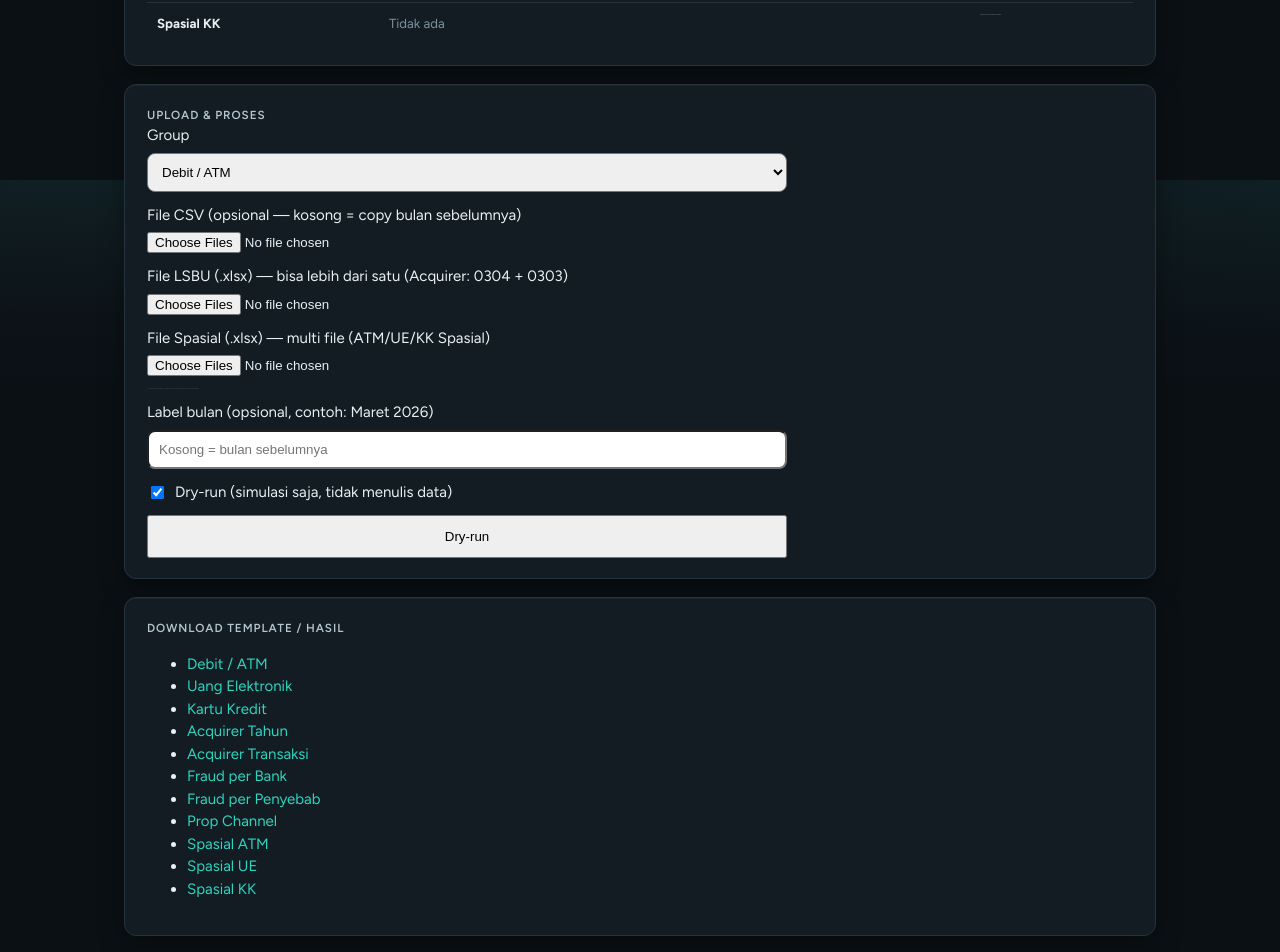
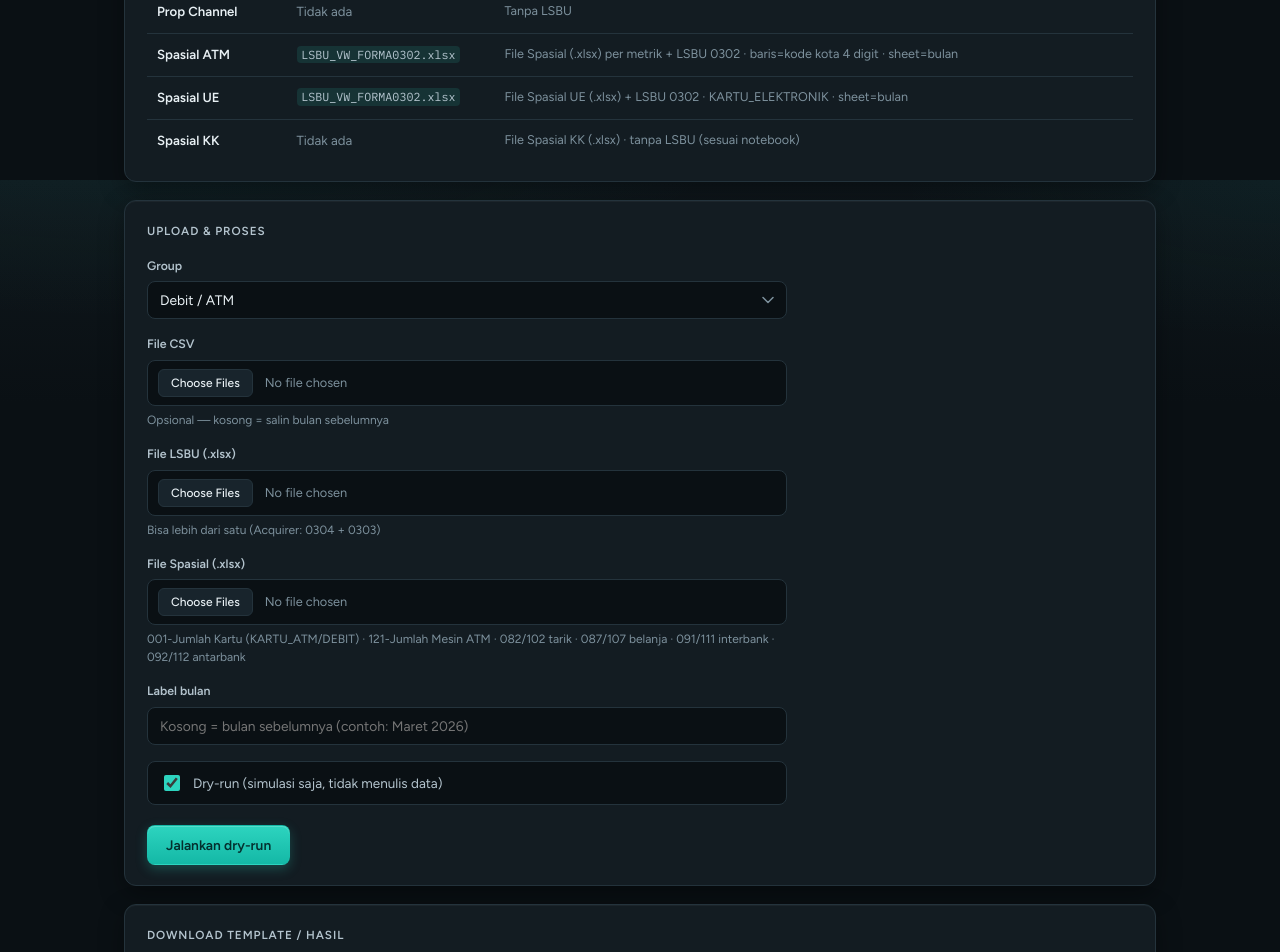
Before and after one commit to akward/spip-debit-updater-web, a Next.js app: page / in a window 1280 px wide. Shown: the part 620-1572 px from the top of the page. Built offline with nearby package versions, Linux system fonts and the light colour scheme.

Commit message:
UI: presentational markup for new design (no data-processing changes)

```diff
--- a/app/page.tsx
+++ b/app/page.tsx
@@ -480,14 +480,19 @@ export default function HomePage() {
     <main className="container">
       <header className="header">
         <div>
+          <p className="header-eyebrow">SPIP · Data ops</p>
           <h1>Aplikasi Update SPIP</h1>
-          <p>Update data laporan SPIP.</p>
+          <p>Unggah file sumber, jalankan dry-run atau proses, lalu tinjau hasil per job.</p>
         </div>
       </header>
 
       <section className="panel">
-        <h2>Panduan file LSBU per group</h2>
-        <table>
+        <div className="panel-head">
+          <h2>Panduan file LSBU</h2>
+          <p className="panel-hint">Per group proses</p>
+        </div>
+        <div className="table-wrap">
+          <table className="guide-table">
             <thead>
               <tr>
                 <th>Group</th>
@@ -498,9 +503,7 @@ export default function HomePage() {
             <tbody>
               {GROUPS.map((g) => (
                 <tr key={g.id}>
-                <td>
-                  <strong>{g.title}</strong>
-                </td>
+                  <td>{g.title}</td>
                   <td>
                     {g.lsbu ? (
                       <code>{g.lsbu}</code>
@@ -508,29 +511,26 @@ export default function HomePage() {
                       <span style={{ color: "var(--muted)" }}>Tidak ada</span>
                     )}
                   </td>
-                <td style={{ fontSize: 0.9 }}>{g.lsbuNote}</td>
+                  <td>{g.lsbuNote}</td>
                 </tr>
               ))}
             </tbody>
           </table>
+        </div>
       </section>
 
       <section className="panel">
+        <div className="panel-head">
           <h2>Upload & proses</h2>
+        </div>
         <form onSubmit={onSubmit}>
-          <div style={{ display: "grid", gap: 12, maxWidth: 640 }}>
-            <label>
-              Group
+          <div className="form-grid">
+            <label className="field">
+              <span className="field-label">Group</span>
               <select
+                className="control"
                 value={group}
                 onChange={(e) => setGroup(e.target.value)}
-                style={{
-                  display: "block",
-                  width: "100%",
-                  marginTop: 6,
-                  padding: 10,
-                  borderRadius: 8,
-                }}
               >
                 {GROUPS.map((g) => (
                   <option key={g.id} value={g.id}>
@@ -540,81 +540,81 @@ export default function HomePage() {
               </select>
             </label>
 
-            <label>
-              File CSV (opsional — kosong = copy bulan sebelumnya)
+            <label className="field">
+              <span className="field-label">File CSV</span>
               <input
+                className="control"
                 type="file"
                 accept=".csv,text/csv"
                 multiple
                 onChange={(e) => setFiles(e.target.files)}
-                style={{ display: "block", marginTop: 6 }}
               />
+              <p className="field-note">Opsional — kosong = salin bulan sebelumnya</p>
             </label>
 
-            <label>
-              File LSBU (.xlsx) — bisa lebih dari satu (Acquirer: 0304 + 0303)
+            <label className="field">
+              <span className="field-label">File LSBU (.xlsx)</span>
               <input
+                className="control"
                 type="file"
                 accept=".xlsx,application/vnd.openxmlformats-officedocument.spreadsheetml.sheet"
                 multiple
                 onChange={(e) => setLsbuFiles(e.target.files)}
-                style={{ display: "block", marginTop: 6 }}
               />
+              <p className="field-note">Bisa lebih dari satu (Acquirer: 0304 + 0303)</p>
             </label>
 
-            <label>
-              File Spasial (.xlsx) — multi file (ATM/UE/KK Spasial)
+            <label className="field">
+              <span className="field-label">File Spasial (.xlsx)</span>
               <input
+                className="control"
                 type="file"
                 accept=".xlsx,application/vnd.openxmlformats-officedocument.spreadsheetml.sheet"
                 multiple
                 onChange={(e) => setSpatialFiles(e.target.files)}
-                style={{ display: "block", marginTop: 6 }}
               />
+              <p className="field-note">{groupMeta?.lsbuNote}</p>
             </label>
-            <p style={{ margin: 0, fontSize: 0.85, color: "var(--muted)" }}>
-              {groupMeta?.lsbuNote}
-            </p>
 
-            <label>
-              Label bulan (opsional, contoh: Maret 2026)
+            <label className="field">
+              <span className="field-label">Label bulan</span>
               <input
+                className="control"
                 type="text"
                 value={monthLabel}
                 onChange={(e) => setMonthLabel(e.target.value)}
-                placeholder="Kosong = bulan sebelumnya"
-                style={{
-                  display: "block",
-                  width: "100%",
-                  marginTop: 6,
-                  padding: 10,
-                  borderRadius: 8,
-                }}
+                placeholder="Kosong = bulan sebelumnya (contoh: Maret 2026)"
               />
             </label>
 
-            <label style={{ display: "flex", alignItems: "center", gap: 8 }}>
+            <label className="check-row">
               <input
                 type="checkbox"
                 checked={dryRun}
                 onChange={(e) => setDryRun(e.target.checked)}
               />
-              Dry-run (simulasi saja, tidak menulis data)
+              <span>Dry-run (simulasi saja, tidak menulis data)</span>
             </label>
 
-            <button type="submit" disabled={loading} style={{ padding: "12px 16px" }}>
-              {loading ? "Memproses…" : dryRun ? "Dry-run" : "Proses & tulis"}
+            <div className="btn-row">
+              <button
+                className="btn btn-primary"
+                type="submit"
+                disabled={loading}
+              >
+                {loading ? "Memproses…" : dryRun ? "Jalankan dry-run" : "Proses & tulis"}
               </button>
+            </div>
           </div>
         </form>
 
         {progress && (
-          <p style={{ marginTop: 16 }}>
+          <p className="status status-progress">
             <strong>Progress:</strong> {progress}
           </p>
         )}
         {error && (
-          <p style={{ marginTop: 16, color: "crimson" }}>
+          <p className="status status-error">
             <strong>Error:</strong> {error}
           </p>
         )}
@@ -622,15 +622,25 @@ export default function HomePage() {
 
       {displayRows.length > 0 && (
         <section className="panel">
+          <div className="panel-head">
             <h2>Hasil</h2>
+          </div>
           {log?.summary && (
-            <p>
-              Total {log.summary.total} · OK {log.summary.ok} · Error{" "}
-              {log.summary.errors}
-              {log.monthLabel ? ` · Bulan: ${log.monthLabel}` : ""}
-              {log.dryRun ? " · dry-run" : ""}
-            </p>
+            <div className="summary-row">
+              <span className="chip chip-muted">Total {log.summary.total}</span>
+              <span className="chip chip-ok">OK {log.summary.ok}</span>
+              <span className={`chip ${log.summary.errors ? "chip-err" : "chip-muted"}`}>
+                Error {log.summary.errors}
+              </span>
+              {log.monthLabel ? (
+                <span className="chip chip-muted">Bulan: {log.monthLabel}</span>
+              ) : null}
+              {log.dryRun ? (
+                <span className="chip chip-muted">dry-run</span>
+              ) : null}
+            </div>
           )}
+          <div className="table-wrap">
             <table>
               <thead>
                 <tr>
@@ -640,28 +650,44 @@ export default function HomePage() {
                 </tr>
               </thead>
               <tbody>
-              {displayRows.map((r, i) => (
+                {displayRows.map((r, i) => {
+                  const st = String(r.status ?? "");
+                  const stClass =
+                    st === "ok" || st === "copy-previous"
+                      ? "status-ok-text"
+                      : st === "error"
+                        ? "status-error-text"
+                        : st === "warn"
+                          ? "status-warn-text"
+                          : "";
+                  return (
                     <tr key={i}>
                       <td>{String(r.job ?? "")}</td>
-                  <td>{String(r.status ?? "")}</td>
-                  <td style={{ fontSize: 0.85 }}>
+                      <td className={`status-cell ${stClass}`}>{st}</td>
+                      <td className="detail-mono">
                         {r.file ? `file=${String(r.file)} ` : ""}
-                    {r.spatialKeys != null ? `spatial=${String(r.spatialKeys)} ` : ""}
+                        {r.spatialKeys != null
+                          ? `spatial=${String(r.spatialKeys)} `
+                          : ""}
                         {r.lsbuKeys != null ? `lsbu=${String(r.lsbuKeys)} ` : ""}
                         {r.reason ? String(r.reason) : ""}
                         {r.column ? `col=${String(r.column)} ` : ""}
                         {r.written != null ? `written=${String(r.written)}` : ""}
                       </td>
                     </tr>
-              ))}
+                  );
+                })}
               </tbody>
             </table>
+          </div>
         </section>
       )}
 
       <section className="panel">
+        <div className="panel-head">
           <h2>Download template / hasil</h2>
-        <ul>
+        </div>
+        <ul className="download-list">
           {DOWNLOAD_ITEMS.map((d) => (
             <li key={d.id}>
               <a href={d.href}>{d.title}</a>
@@ -669,6 +695,8 @@ export default function HomePage() {
           ))}
         </ul>
       </section>
+
+      <footer className="footer">Aplikasi Update SPIP</footer>
     </main>
   );
 }
```
Lines whose indentation alone changed are shown as unchanged.
